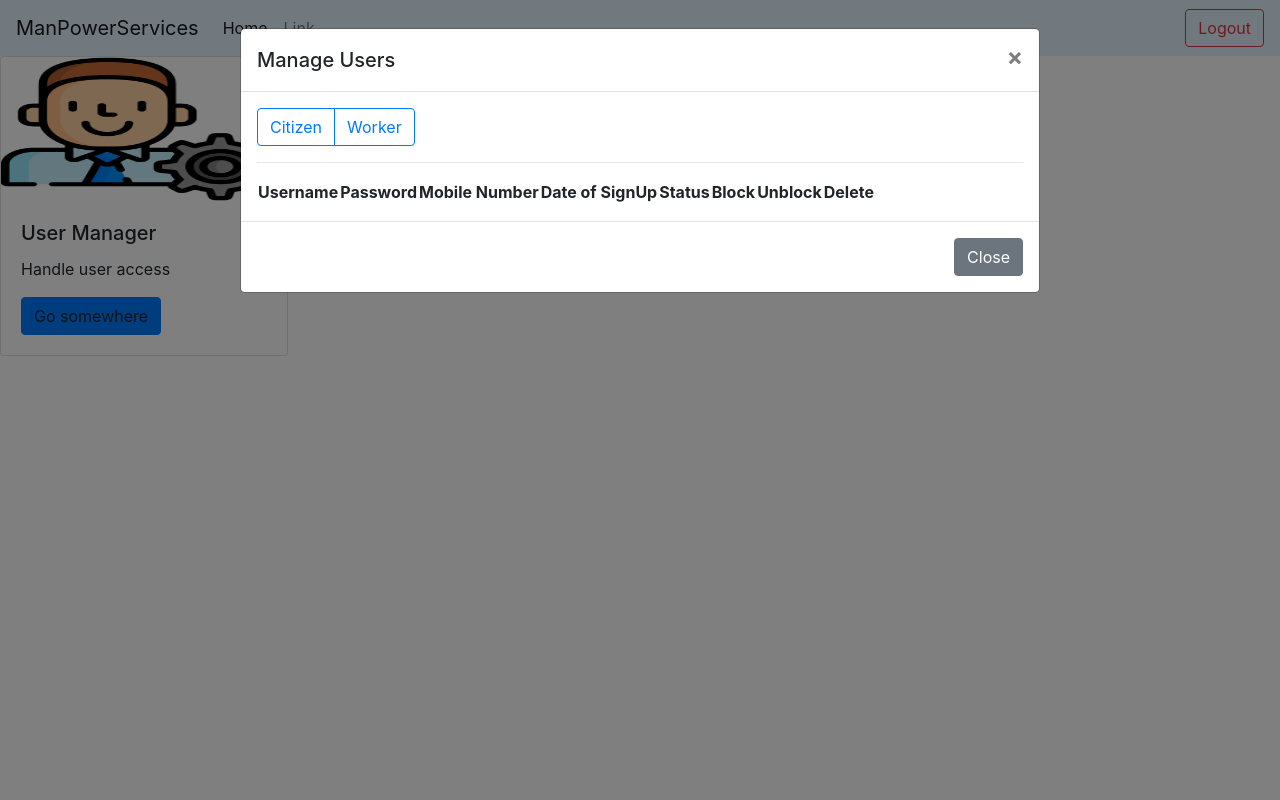
After one commit to jayantkatia/gotta-go-to-work, a PHP site: page /views/admin-dashboard.html in a window 1280 px wide, after a click on "Go somewhere". The commit adds this page. Run offline with PHP 8.4, Linux system fonts and the light colour scheme; lists and menus that the app fills with data are empty; some libraries are stand-ins or nearby versions.

Commit message:
done till admin panel

```diff
--- a/index.html
+++ b/index.html
@@ -6,9 +6,10 @@
     <title>Document</title>
 </head>
 <body>
-    <a href="views/authentication.php">Authentication</a>
+    <a href="views/authentication.html">Authentication</a>
     <a href="views/citizen-profile.php">Citizen Profile</a>
     <a href="views/worker-profile.php">Worker Profile</a>
-    <a href="views/citizen-dashboard.html">Citizen Dashboard</a>
+    <a href="views/citizen-dashboard.php">Citizen Dashboard</a>
+    <a href="views/admin-dashboard.php">Admin Panel</a>
 </body>
 </html>
--- /dev/null
+++ b/js/admin-main.js
@@ -0,0 +1,7 @@
+$(document).ready(function(){
+    // $('#usersModal').on('show.bs.modal',function(){
+    //     alert("Hello");
+    //     $("#categoryCitizen").attr("checked",true);
+    // });
+
+})
--- /dev/null
+++ b/views/admin-dashboard.html
@@ -0,0 +1,156 @@
+<!DOCTYPE html>
+<html lang="en">
+
+<head>
+    <meta charset="UTF-8">
+    <meta name="viewport" content="width=device-width, initial-scale=1.0">
+    <title>Admin | Dashboard</title>
+    <!-- Bs CSS -->
+    <link rel="stylesheet" href="https://stackpath.bootstrapcdn.com/bootstrap/4.5.0/css/bootstrap.min.css">
+    <!-- Angular -->
+    <script src="https://cdnjs.cloudflare.com/ajax/libs/angular.js/1.3.4-build.3588/angular.min.js"></script>
+    <!-- Bs Jquery -->
+    <script src="https://code.jquery.com/jquery-3.5.1.slim.min.js"></script>
+    <!-- Bs Js -->
+    <script src="https://stackpath.bootstrapcdn.com/bootstrap/4.5.0/js/bootstrap.min.js"></script>
+
+    <script>
+        var myModule = angular.module("myModule", []);
+        myModule.controller("myController", function ($scope, $http) {
+            function notok(error){
+                console.log(error);
+            }
+            $scope.fetchUsers = function () {
+                $http.get("../process/admin-fetchAllUsers.php?category="+$scope.category).then(ok,notok);
+                function ok(response){
+                    $scope.usersData=response.data;
+                }
+            }
+            $scope.deleteUser=function(username,index){
+                $http.get("../process/admin-delete.php?username="+username).then(ok,notok);
+                function ok(response){
+                    // $scope.usersData=response.data;
+                    $scope.usersData.splice(index,1);
+                }
+            }
+            $scope.blockSwitch=function(username,status,index){
+                $http.get("../process/admin-statusChange.php?username="+username+"&status="+status).then(ok,notok);
+                function ok(response){
+                    $scope.usersData[index].status=status;
+                    console.log($scope.usersData[index].status);
+                }
+            }
+
+
+        });
+    </script>
+</head>
+
+<body ng-app="myModule" ng-controller="myController">
+    <nav class="navbar navbar-expand-lg navbar-light " style="background-color: #e3f2fd;">
+        <a class="navbar-brand" href="#">ManPowerServices</a>
+        <button class="navbar-toggler" type="button" data-toggle="collapse" data-target="#navbarSupportedContent"
+            aria-controls="navbarSupportedContent" aria-expanded="false" aria-label="Toggle navigation">
+            <span class="navbar-toggler-icon"></span>
+        </button>
+        <div class="collapse navbar-collapse" id="navbarSupportedContent">
+            <ul class="navbar-nav mr-auto">
+                <li class="nav-item active">
+                    <a class="nav-link" href="#">Home <span class="sr-only">(current)</span></a>
+                </li>
+                <li class="nav-item">
+                    <a class="nav-link" href="#">Link</a>
+                </li>
+            </ul>
+            <form class="form-inline my-2 my-lg-0">
+                <button class="btn btn-outline-danger my-2 my-sm-0" type="">Logout</button>
+            </form>
+        </div>
+    </nav>
+
+
+
+
+    <div id="cards-container">
+        <div class="card" style="width: 18rem;">
+            <img src="../res/images/user.png" style="max-height:9rem;" class="card-img-top" alt="...">
+            <div class="card-body">
+                <h5 class="card-title">User Manager</h5>
+                <p class="card-text">Handle user access </p>
+                <a data-toggle="modal" data-target="#usersModal" class="btn btn-primary">Go somewhere</a>
+            </div>
+        </div>
+    </div>
+
+
+
+
+
+    <div class="modal" tabindex="-1" id="usersModal" role="dialog">
+        <div class="modal-dialog modal-lg"  role="document">
+            <div class="modal-content">
+                <div class="modal-header">
+                    <h5 class="modal-title">Manage Users</h5>
+                    <button type="button" class="close" data-dismiss="modal" aria-label="Close">
+                        <span aria-hidden="true">&times;</span>
+                    </button>
+                </div>
+                <div class="modal-body">
+                    <div class="btn-group btn-group-toggle" data-toggle="buttons">
+                        <label class="btn btn-outline-primary ">
+                            <input type="radio" name="category" ng-model="category" ng-change="fetchUsers();"
+                                value="citizen">
+                            Citizen
+                        </label>
+                        <label class="btn btn-outline-primary">
+                            <input type="radio" name="category" ng-model="category" ng-change="fetchUsers();"
+                                value="worker">
+                            Worker
+                        </label>
+                    </div>
+                    <hr>
+                    <table>
+                        <tr>
+                            <th>Username</th>
+                            <th>Password</th>
+                            <th>Mobile Number</th>
+                            <th>Date of SignUp</th>
+                            <th>Status</th>
+                            <th>Block</th>
+                            <th>Unblock</th>
+                            <th>Delete</th>
+                        </tr>
+                        <tr ng-repeat="obj in usersData">
+                            <td>{{obj.username}}</td>
+                            <td>{{obj.password}}</td>
+                            <td>{{obj.mobile}}</td>
+                            <td>{{obj.dos}}</td>
+                            <td>{{obj.status}}</td>
+                            <td>
+                                <button class="btn-secondary" ng-click="blockSwitch(obj.username,0,$index);">Block</button>
+                            </td>
+                            <td>
+                                <button class="btn-primary" ng-click="blockSwitch(obj.username,1,$index);">Unblock</button>
+                            </td>
+                            <td>
+                                <button class="btn-danger" ng-click="deleteUser(obj.username,$index)">Delete</button>
+                            </td>
+                        </tr>
+                    </table>
+                </div>
+                <div class="modal-footer">
+                    <button type="button" class="btn btn-secondary" data-dismiss="modal">Close</button>
+                </div>
+            </div>
+        </div>
+    </div>
+
+
+
+
+
+
+    <script src="../js/admin-main.js"></script>
+</body>
+
+</html>
--- a/views/citizen-profile.php
+++ b/views/citizen-profile.php
@@ -14,7 +14,7 @@
         <div class="form-row">
             <div class="form-group col-md-6">
                 <label for="citizenUsername">Username</label>
-                <input type="text" class="form-control" id="citizenUsername" required name="username">
+                <input type="text" class="form-control" id="citizenUsername" value="<?php session_start();echo $_SESSION["activeUser"]?>" readonly required name="username">
             </div>
             <div class="offset-1 col-1">
                 <button type="button" class="btn-primary" id="citizenFetch">Fetch Profile</button>
@@ -75,4 +75,4 @@
     <script src="../js/previewPic.js"></script>
 </body>
 
-</html>
+</html>postRequirements
```
Also changed, not shown: ajax/auth-ForgotPass.js (+9 -6 lines), ajax/auth-LogIn.js (+6 -13 lines), ajax/auth-SignUp.js (+9 -0 lines), css/styles-auth.css (+88 -0 lines), process/admin-delete.php (added, +14 -0 lines), process/admin-fetchAllUsers.php (added, +12 -0 lines), process/admin-statusChange.php (added, +15 -0 lines), views/authentication.html (+15 -16 lines), views/citizen-dashboard.php (+5 -6 lines), uploads/citizens/-004-ghost.png (added), uploads/citizens/Jayant-admin.png (added), uploads/citizens/ytree2-002-gundam.png (added), views/worker-search.php (renamed from views/worker-search.html).
